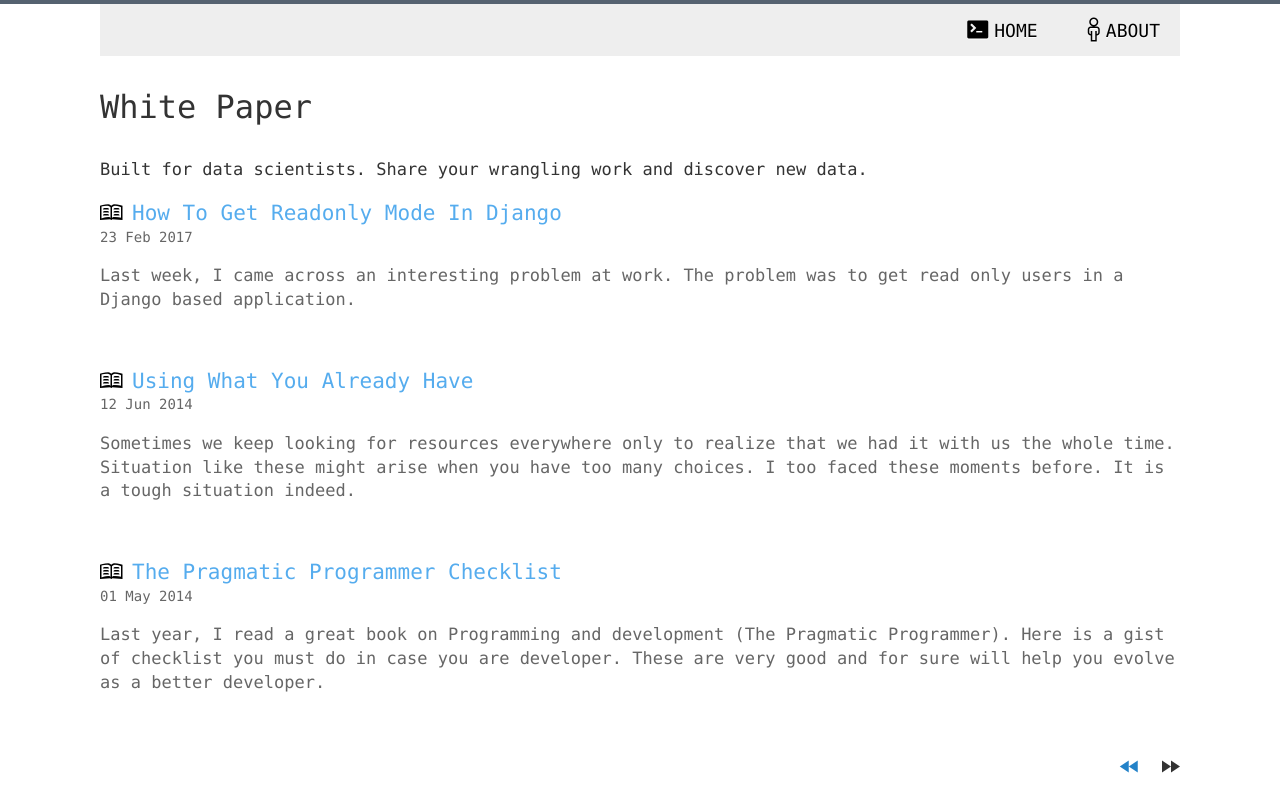
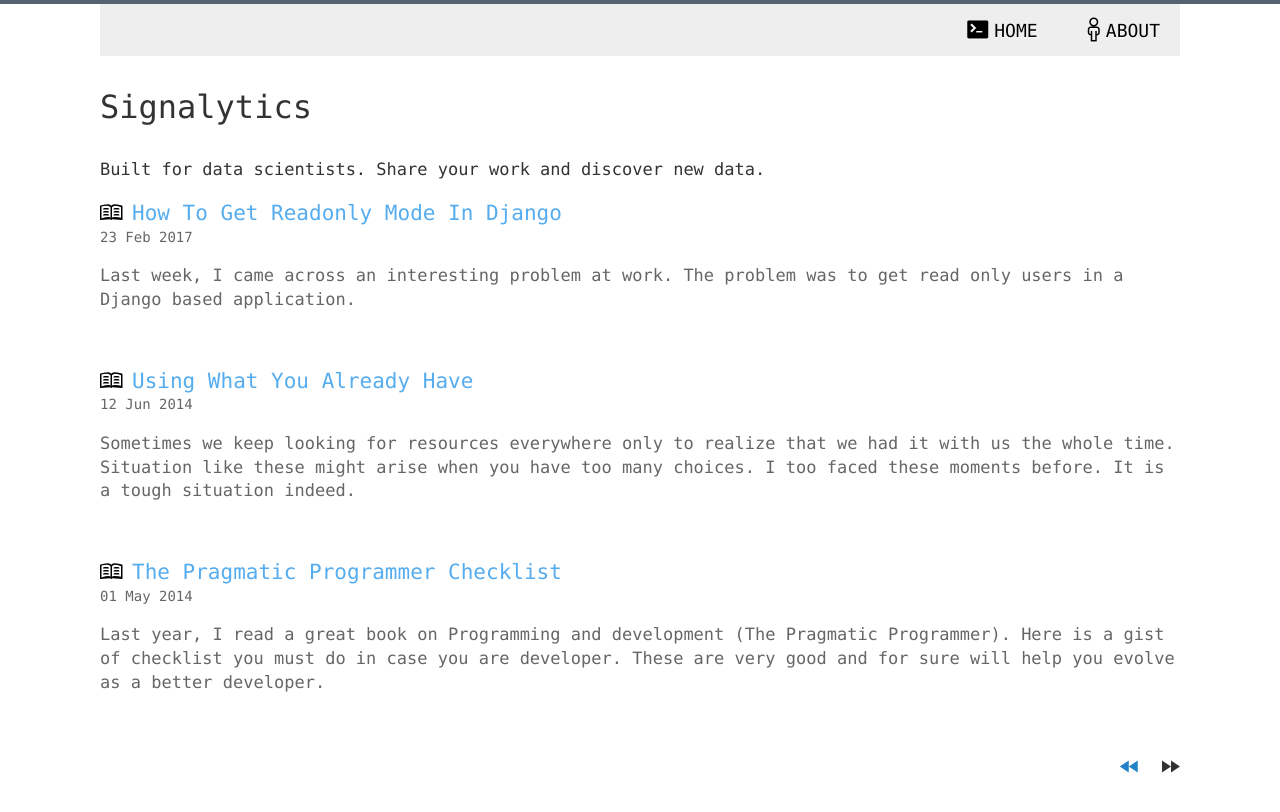
Before and after one commit to signalytics/signalytics.github.io, a Jekyll site: the page built from index.html, in a window 1280 px wide. Shown: the top 812 px of the page. Built offline with Jekyll 4.4.1, drawn with Linux system fonts in a browser that asks for light colours; the list of posts is cut into pages by our own code.

Commit message:
hello world

```diff
--- a/_config.yml
+++ b/_config.yml
@@ -1,6 +1,6 @@
-name: White Paper
+name: Signalytics
 description: >
-    Built for data scientists. Share your wrangling work and discover new data.
+    Built for data scientists. Share your work and discover new data.
 about: >
     At vero eos et accusamus et iusto odio dignissimos ducimus qui blanditiis praesentium voluptatum deleniti atque corrupti quos dolores et quas molestias excepturi sint occaecati cupiditate non provident, similique sunt in culpa qui officia deserunt mollitia animi, id est laborum et dolorum fuga. Et harum quidem rerum facilis est et expedita distinctio. Nam libero tempore, cum soluta nobis est eligendi optio cumque nihil impedit quo minus id quod maxime placeat facere possimus, omnis voluptas assumenda est, omnis dolor repellendus. Temporibus autem quibusdam et aut officiis debitis aut rerum necessitatibus saepe eveniet ut et voluptates repudiandae sint et molestiae non recusandae. Itaque earum rerum hic tenetur a sapiente delectus, ut aut reiciendis voluptatibus maiores alias consequatur aut perferendis doloribus asperiores repellat.
 
@@ -18,7 +18,7 @@ logo:             logo.png
 disqus_shortname:
 
 owner:
-  name:           whitepaper
+  name:           signalytics
   avatar:         ""
   email:          ""
   # Social networking links used in footer. Update and remove as you like.
--- a/_posts/2014-01-01-happy-new-year-2014.html
+++ b/_posts/2017-03-17-discover-new-data.html
@@ -1,5 +1,5 @@
 ---
-title: "Happy New Year 2014"
+title: "How to Discover"
 layout: "post"
 permalink: "/2014/01/happy-new-year-2014.html"
 uuid: "110029272507522038"
```
